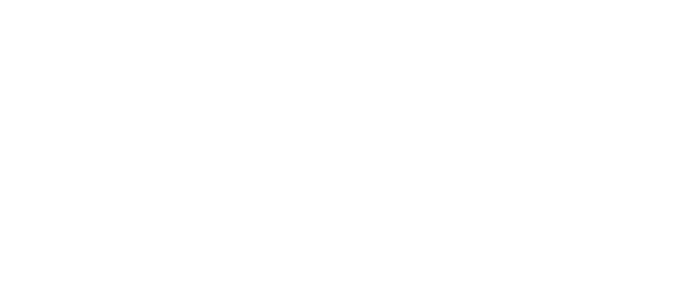
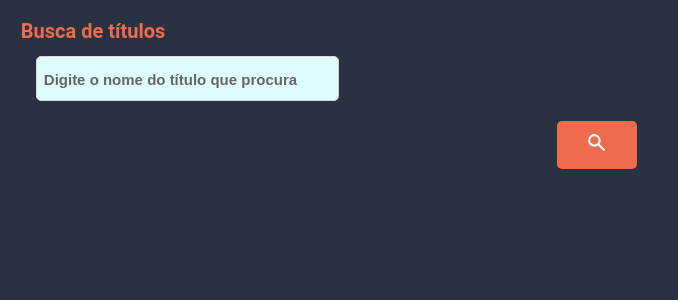
Before and after one commit to 1YanAmaral/my-streaming-manager-front, a React (Create React App) app: page /search in a window 1280 px wide. Before the commit this address had no page. Shown: the top 300 px of the page, without its empty margins (0-678 px from the left). Built offline with nearby package versions, Linux system fonts and the light colour scheme.

Commit message:
added search title page

```diff
--- a/src/App.js
+++ b/src/App.js
@@ -6,6 +6,7 @@ import { ToastContainer } from "react-toastify";
 import "react-toastify/dist/ReactToastify.css";
 import { UserProvider } from "./contexts/userContext";
 import UserPage from "./components/Pages/UserPage";
+import SearchPage from "./components/Pages/SearchPage";
 
 export default function App() {
   return (
@@ -18,6 +19,7 @@ export default function App() {
             <Route path="/register" element={<Register />} />
             <Route path="/main" element={<MainPage />} />
             <Route path="/user" element={<UserPage />} />
+            <Route path="/search" element={<SearchPage />} />
           </Routes>
         </BrowserRouter>
       </UserProvider>
--- a/src/components/Footer.js
+++ b/src/components/Footer.js
@@ -14,7 +14,9 @@ export default function Footer() {
         </Link>
       </FooterButtons>
       <FooterButtons>
-        <HiSearch />
+        <Link to="/search">
+          <HiSearch />
+        </Link>
       </FooterButtons>
       <FooterButtons>
         <Link to="/main">
--- /dev/null
+++ b/src/components/Pages/SearchPage.js
@@ -0,0 +1,135 @@
+import styled from "styled-components";
+import { HiSearch } from "react-icons/hi";
+import { useState, useEffect } from "react";
+import { getSearchResults } from "../../services/streamingApi";
+
+export default function SearchPage() {
+  const [searchResult, setSearchResult] = useState([]);
+  const [searchValue, setSearchValue] = useState("");
+
+  async function fetchSearchResults() {
+    const result = await getSearchResults(searchValue);
+    setSearchResult(result.results);
+  }
+
+  console.log(searchValue);
+  return (
+    <Container>
+      <Title>Busca de títulos</Title>
+      <Title>
+        <Input
+          placeholder="Digite o nome do título que procura"
+          value={searchValue}
+          onChange={(e) => setSearchValue(e.target.value)}
+        />
+      </Title>
+      <Title>
+        <SearchButton>
+          <HiSearch onClick={fetchSearchResults} />
+        </SearchButton>
+      </Title>
+      {searchResult.length != 0 ? (
+        <ResultsDiv>
+          {searchResult.map((result) => (
+            <SearchResult>
+              <img src={result.image_url} alt="poster"></img>
+              <Title>{result.name}</Title>
+            </SearchResult>
+          ))}
+        </ResultsDiv>
+      ) : (
+        <></>
+      )}
+    </Container>
+  );
+}
+
+const Container = styled.div`
+  height: 100vh;
+  width: 100%;
+  display: flex;
+  flex-direction: column;
+  overflow: hidden;
+  background-color: #293241;
+  padding: 1.3rem;
+
+  @media (max-width: 600px) {
+    border-radius: 0;
+    min-height: 100vh;
+    height: auto;
+    max-height: initial;
+    min-width: 100%;
+    max-width: initial;
+  }
+`;
+
+const Title = styled.div`
+  display: flex;
+  align-items: center;
+  justify-content: space-between;
+  font-family: "Roboto", sans-serif;
+  font-weight: 600;
+  font-size: 20px;
+  color: #ee6c4d;
+  width: 90vw;
+`;
+
+const Input = styled.input`
+  font-family: "Raleway", sans-serif;
+  font-style: normal;
+  font-weight: 400;
+  font-size: 19.976px;
+  line-height: 25px;
+  color: #293241;
+  width: 303px;
+  height: 45px;
+  background-color: #e0fbfc;
+  border: 1px solid #d5d5d5;
+  border-radius: 5px;
+  margin: 15px;
+
+  ::placeholder {
+    font-family: "Raleway", sans-serif;
+    font-style: normal;
+    font-weight: 600;
+    font-size: 15px;
+    color: #666666;
+    padding-left: 5px;
+  }
+`;
+
+const SearchButton = styled.button`
+  width: 5rem;
+  height: 3rem;
+  background-color: #ee6c4d;
+  border-radius: 5px;
+  font-family: "Raleway", sans-serif;
+  font-style: normal;
+  font-weight: 700;
+  font-size: 20.976px;
+  color: #e0fbfc;
+  border: none;
+  margin: 5px auto;
+`;
+
+const ResultsDiv = styled.div`
+  display: flex;
+  flex-wrap: wrap;
+  flex-direction: column;
+  align-items: center;
+  justify-content: space-between;
+  margin: 15px;
+  overflow-y: visible;
+`;
+
+const SearchResult = styled.div`
+  display: flex;
+  flex-direction: column;
+  align-items: center;
+  justify-content: center;
+  font-family: "Roboto", sans-serif;
+  font-weight: 600;
+  font-size: 20px;
+  color: #ee6c4d;
+  width: 90vw;
+`;
--- a/src/components/Pages/UserPage.js
+++ b/src/components/Pages/UserPage.js
@@ -43,7 +43,12 @@ export default function UserPage() {
   console.log(expenses);
   return (
     <Container>
-      <Title>Meus streamings</Title>
+      <Title>
+        Meus streamings
+        <Link to="/main">
+          <SmallAddButton> + </SmallAddButton>
+        </Link>
+      </Title>
       <Spacer />
       <StreamingsDiv>
         {userStreamings.length != 0 ? (
@@ -123,11 +128,14 @@ const StreamingsDiv = styled.div`
 `;
 
 const Title = styled.div`
+  display: flex;
+  align-items: center;
+  justify-content: space-between;
   font-family: "Roboto", sans-serif;
   font-weight: 600;
   font-size: 20px;
   color: #ee6c4d;
-  width: 100vw;
+  width: 90vw;
 `;
 
 const Spacer = styled.div`
@@ -200,6 +208,19 @@ const AddButton = styled.button`
   border: none;
   margin: 20px auto;
 `;
+
+const SmallAddButton = styled.button`
+  width: 30px;
+  height: 30px;
+  background-color: #ee6c4d;
+  border-radius: 50px;
+  font-family: "Raleway", sans-serif;
+  font-style: normal;
+  font-weight: 700;
+  font-size: 20.976px;
+  color: #293241;
+  border: none;
+`;
 const NoStreamings = styled.div`
   display: flex;
   flex-wrap: wrap;
--- a/src/services/streamingApi.js
+++ b/src/services/streamingApi.js
@@ -23,3 +23,9 @@ export async function getPopularTitles(streamingId) {
 
   return response.data;
 }
+
+export async function getSearchResults(search_value) {
+  const response = await api.get(`/streamings/titles/${search_value}`);
+
+  return response.data;
+}
```
